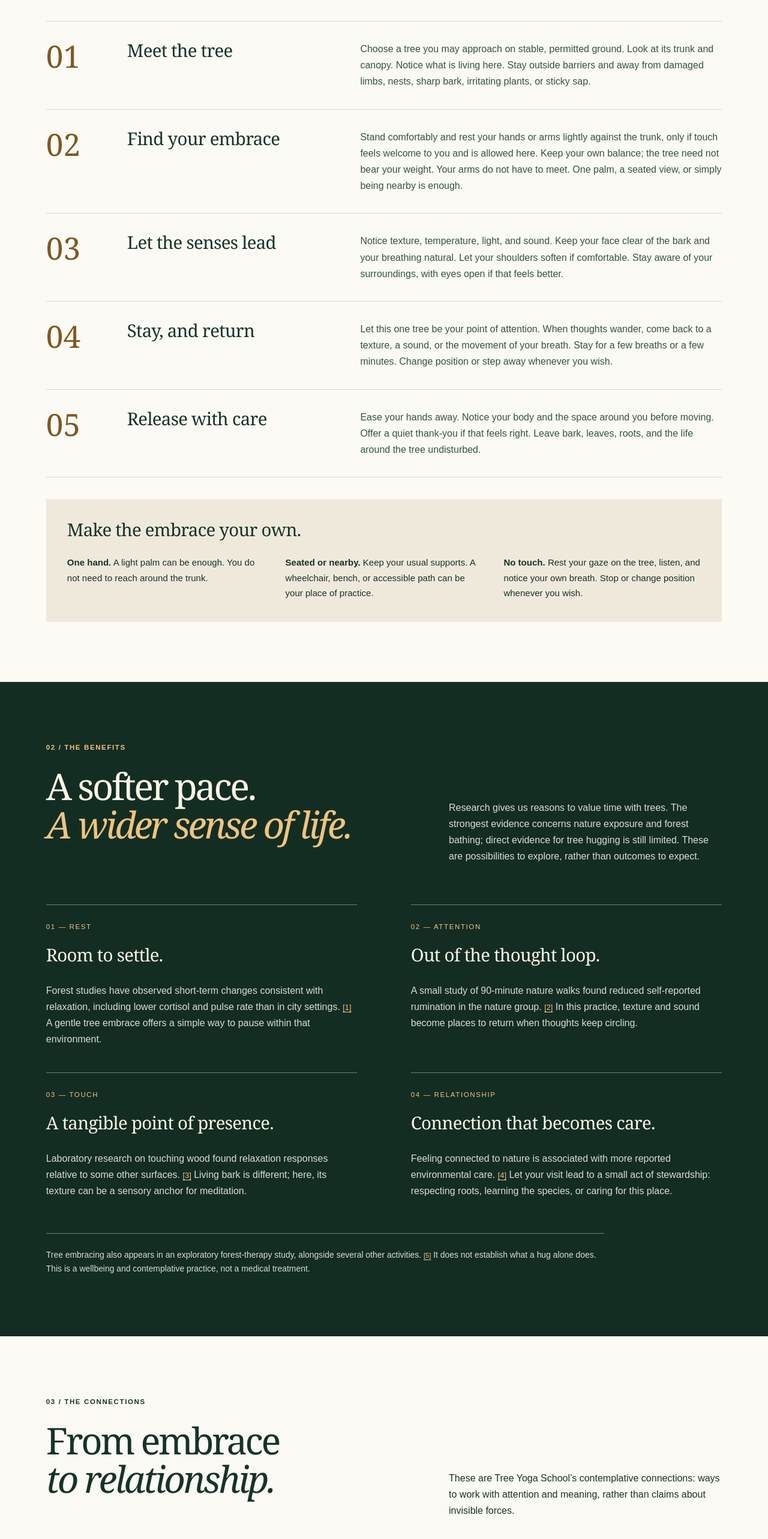
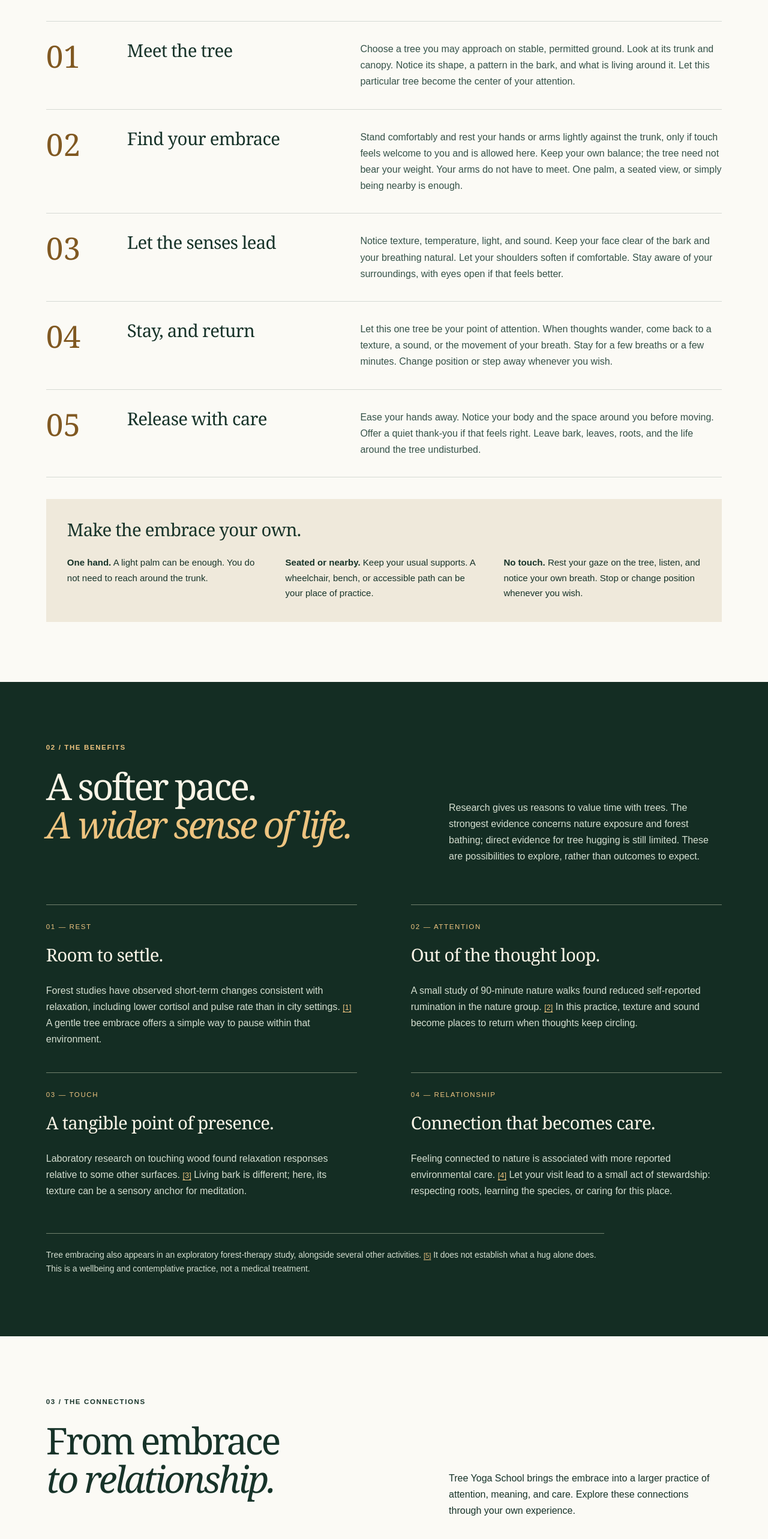
Before and after one commit to aianthems/tree-yoga-school, a Next.js app: page /tree-hugging in a window 1280 px wide. Shown: the part 1870-4436 px from the top of the page at 60% size. Built offline with nearby package versions, Linux system fonts and the light colour scheme.

Commit message:
Lead the practice with observation and connection

```diff
--- a/app/tree-hugging/page.tsx
+++ b/app/tree-hugging/page.tsx
@@ -35,7 +35,7 @@ export default function TreeHugging() {
         <article><span>04 — Relationship</span><h3>Connection that becomes care.</h3><p>Feeling connected to nature is associated with more reported environmental care. <Source number={4} id="care" /> Let your visit lead to a small act of stewardship: respecting roots, learning the species, or caring for this place.</p></article>
       </div><p className="hug-evidence-note">Tree embracing also appears in an exploratory forest-therapy study, alongside several other activities. <Source number={5} id="embrace" /> It does not establish what a hug alone does. This is a wellbeing and contemplative practice, not a medical treatment.</p></div></section>
 
-      <section id="connections" className="hug-connections hug-shell" aria-labelledby="hug-connections-title"><p className="section-kicker">03 / The connections</p><div className="hug-section-heading"><h2 id="hug-connections-title">From embrace<br /><em>to relationship.</em></h2><p>These are Tree Yoga School’s contemplative connections: ways to work with attention and meaning, rather than claims about invisible forces.</p></div><div className="hug-connection-list">
+      <section id="connections" className="hug-connections hug-shell" aria-labelledby="hug-connections-title"><p className="section-kicker">03 / The connections</p><div className="hug-section-heading"><h2 id="hug-connections-title">From embrace<br /><em>to relationship.</em></h2><p>Tree Yoga School brings the embrace into a larger practice of attention, meaning, and care. Explore these connections through your own experience.</p></div><div className="hug-connection-list">
         <article><span>Yoga & meditation</span><h3>One tree. One point.</h3><p>Let the tree become a point of focus. Return gently when attention wanders. This is a living expression of the school’s practices of presence and one-pointed focus.</p><Link href="/lessons/meditation-with-a-tree">Explore meditation with a tree →</Link></article>
         <article><span>Forest bathing</span><h3>Receive the surroundings.</h3><p>Shinrin-yoku invites attention to the forest atmosphere. <Source number={1} id="forest" /> Tree Hugging can be one pause within that experience: listen beyond the trunk to the whole place.</p><Link href="/lessons/tree-yoga-hiking">Bring this pause into a walk →</Link></article>
         <article><span>Gratitude & reciprocity</span><h3>Leave something better.</h3><p>Affection can become action. Learn the tree’s name, honor its space, and notice the other lives around it. The practice deepens when care travels beyond the moment of contact.</p><Link href="/trees">Meet your tree in the Library →</Link></article>
--- a/lib/tree-hugging.ts
+++ b/lib/tree-hugging.ts
@@ -3,7 +3,7 @@ export const treeHuggingPractice = {
   title: "Hug a tree. Come back to yourself.",
   reflection: "What changes when you give your attention to a living thing?",
   steps: [
-    { title: "Meet the tree", text: "Choose a tree you may approach on stable, permitted ground. Look at its trunk and canopy. Notice what is living here. Stay outside barriers and away from damaged limbs, nests, sharp bark, irritating plants, or sticky sap." },
+    { title: "Meet the tree", text: "Choose a tree you may approach on stable, permitted ground. Look at its trunk and canopy. Notice its shape, a pattern in the bark, and what is living around it. Let this particular tree become the center of your attention." },
     { title: "Find your embrace", text: "Stand comfortably and rest your hands or arms lightly against the trunk, only if touch feels welcome to you and is allowed here. Keep your own balance; the tree need not bear your weight. Your arms do not have to meet. One palm, a seated view, or simply being nearby is enough." },
     { title: "Let the senses lead", text: "Notice texture, temperature, light, and sound. Keep your face clear of the bark and your breathing natural. Let your shoulders soften if comfortable. Stay aware of your surroundings, with eyes open if that feels better." },
     { title: "Stay, and return", text: "Let this one tree be your point of attention. When thoughts wander, come back to a texture, a sound, or the movement of your breath. Stay for a few breaths or a few minutes. Change position or step away whenever you wish." },
```
